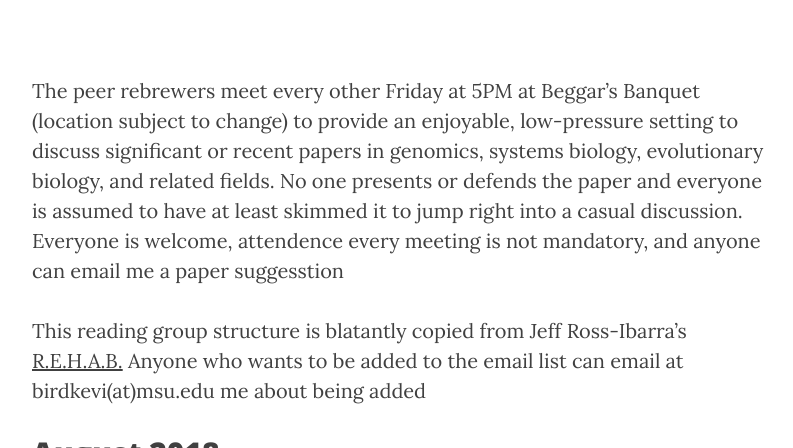
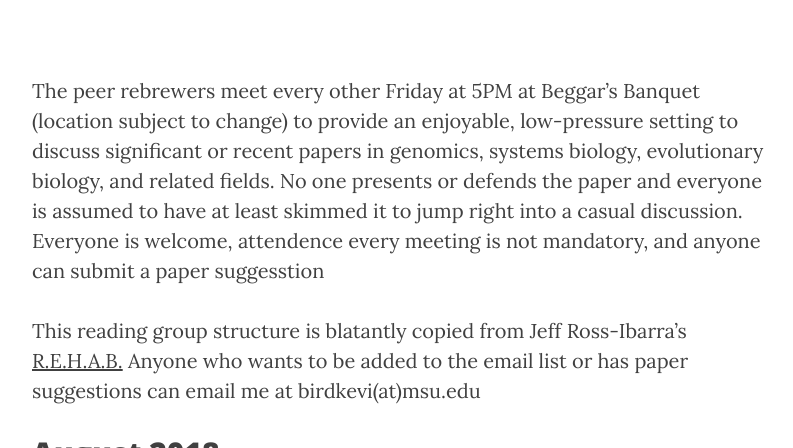
Before and after one commit to KevinABird/KevinABird.github.io, a Jekyll site: the page built from Reviews.md, in a window 1280 px wide and 900 px high, cut to the strip 452-900 px from the top of the window. Shown: the whole strip, without its empty margins (233-1026 px from the left). Built offline with Jekyll 4.4.1, drawn with Linux system fonts in a browser that asks for light colours; nearby versions of some CDN libraries.

Commit message:
Update Reviews.md

```diff
--- a/Reviews.md
+++ b/Reviews.md
@@ -5,9 +5,9 @@ description: "A genomics/systems biology journal club"
 header-img: "img/IMG_8870.JPG"
 ---
 
-The peer rebrewers meet every other Friday at 5PM at  Beggar's Banquet (location subject to change) to provide an enjoyable, low-pressure setting to discuss significant or recent papers in genomics, systems biology, evolutionary biology, and related fields. No one presents or defends the paper and everyone is assumed to have at least skimmed it to jump right into a casual discussion. Everyone is welcome, attendence every meeting is not mandatory, and anyone can email me a paper suggesstion
+The peer rebrewers meet every other Friday at 5PM at  Beggar's Banquet (location subject to change) to provide an enjoyable, low-pressure setting to discuss significant or recent papers in genomics, systems biology, evolutionary biology, and related fields. No one presents or defends the paper and everyone is assumed to have at least skimmed it to jump right into a casual discussion. Everyone is welcome, attendence every meeting is not mandatory, and anyone can submit a paper suggesstion
 
-This reading group structure is blatantly copied from Jeff Ross-Ibarra's [R.E.H.A.B.](http://www.rilab.org/rehab.html) Anyone who wants to be added to the email list can email at birdkevi(at)msu.edu me about being added
+This reading group structure is blatantly copied from Jeff Ross-Ibarra's [R.E.H.A.B.](http://www.rilab.org/rehab.html) Anyone who wants to be added to the email list or has paper suggestions can email me at birdkevi(at)msu.edu
 
 ## August 2018
 
```
